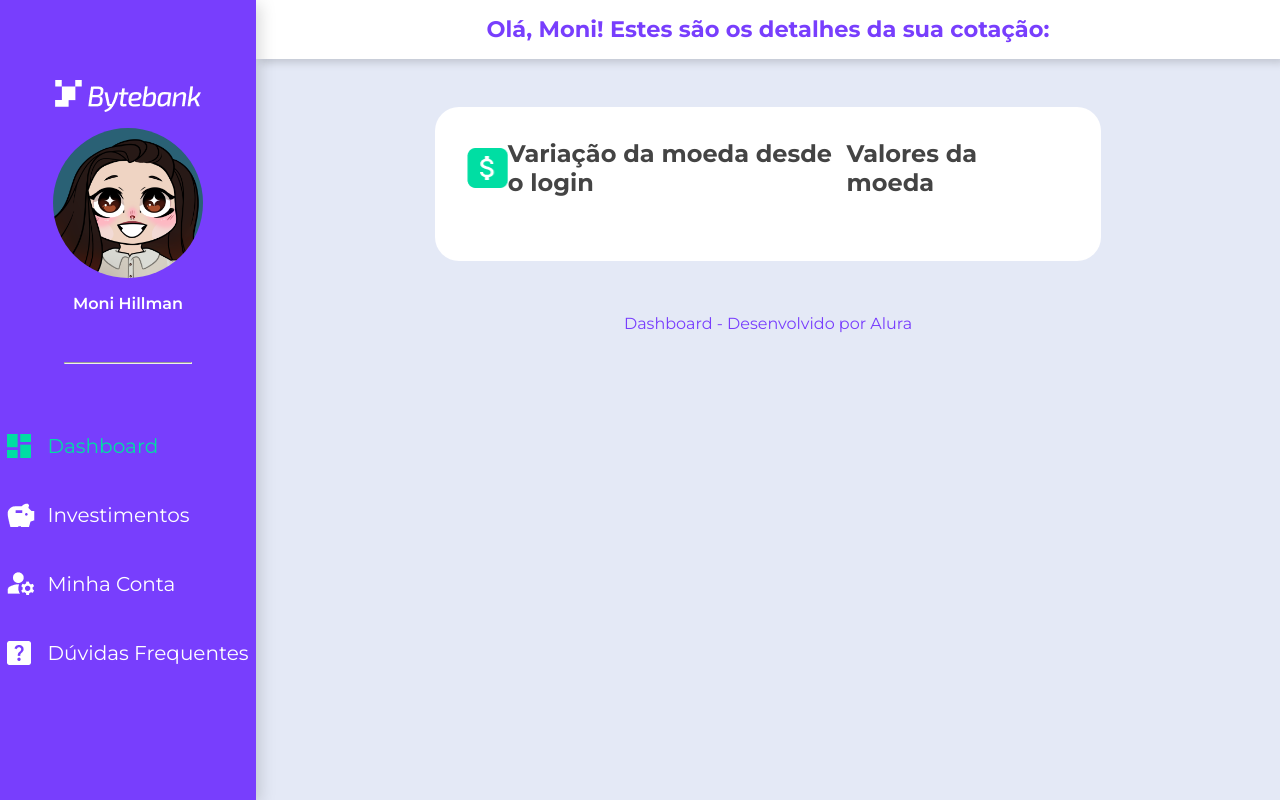
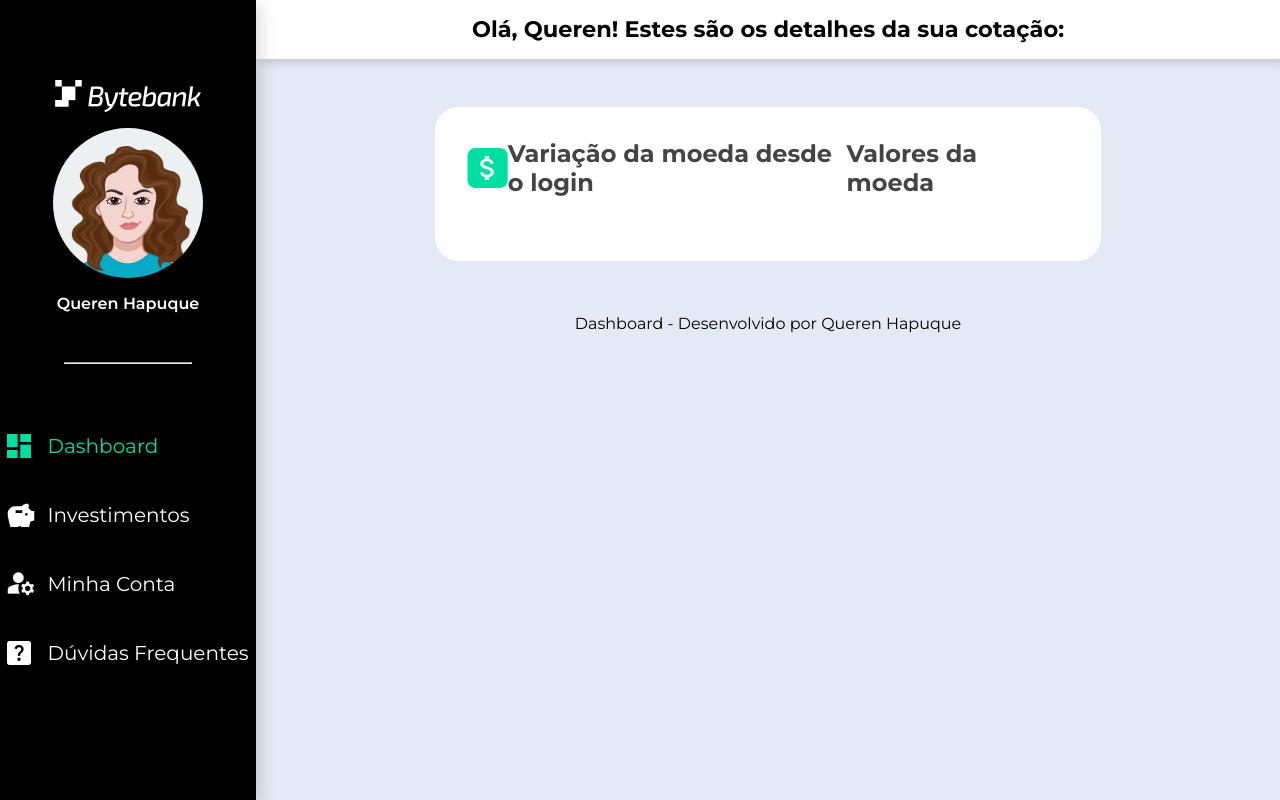
Before and after one commit to QuerenFernandes/projetoByteBank, a plain HTML site: page index.html in a window 1280 px wide. Drawn offline with Linux system fonts and the light colour scheme.

Commit message:
personalizando

```diff
--- a/index.html
+++ b/index.html
@@ -14,8 +14,8 @@
 <body class="container">
   <aside class="sidebar">
     <img src="./imagens/logo.png" alt="Logo do bytebank" />
-    <img src="./imagens/avatar.png" alt="Avatar do usuário" class="sidebar__avatar" />
-    <h2>Moni Hillman</h2>
+    <img src="./imagens/avatar1.png" alt="Avatar do usuário" class="sidebar__avatar" />
+    <h2>Queren Hapuque</h2>
     <hr class="sidebar__linha" />
     <nav class="sidebar__links">
       <a href="#"><span class="links__icone dashboard"></span>Dashboard</a>
@@ -27,7 +27,7 @@
 
   <main class="dados">
     <header class="cabecalho">
-      <h2>Olá, Moni! Estes são os detalhes da sua cotação:</h2>
+      <h2>Olá, Queren! Estes são os detalhes da sua cotação:</h2>
     </header>
 
     <article class="dadosDolar">
@@ -47,7 +47,7 @@
     </article>
 
     <footer class="rodape">
-      <p>Dashboard - Desenvolvido por Alura</p>
+      <p>Dashboard - Desenvolvido por Queren Hapuque</p>
     </footer>
   </main>
 </body>
--- a/styles.css
+++ b/styles.css
@@ -5,7 +5,7 @@
 
 :root {
     --lilas: #E4E9F6;
-    --roxo: #783EFD;
+    --roxo: black;
     --verde-claro: #CCF8ED;
     --verde-escuro: #00DEA3;
     --cinza: #444444;
```
Also changed, not shown: imagens/Avatar1.png (added).
